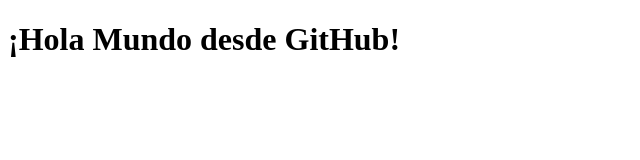
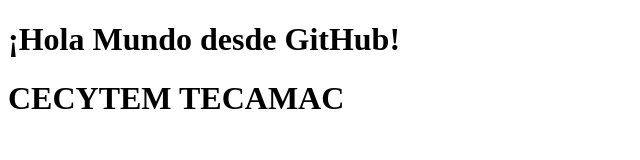
Before and after one commit to DenisseJuliana/-mi-primer-repositorio, a plain HTML site: page index.html in a window 1280 px wide. Shown: the whole page, without its empty margins (0-640 px from the left). Drawn offline with Linux system fonts and the light colour scheme.

Commit message:
agregué mi plantel (nombre del plantel)

```diff
--- a/index.html
+++ b/index.html
@@ -5,5 +5,6 @@
 </head>
 <body>
 <h1>¡Hola Mundo desde GitHub!</h1>
+<h1>CECYTEM TECAMAC</h1>
 </body>
 </html>
```
